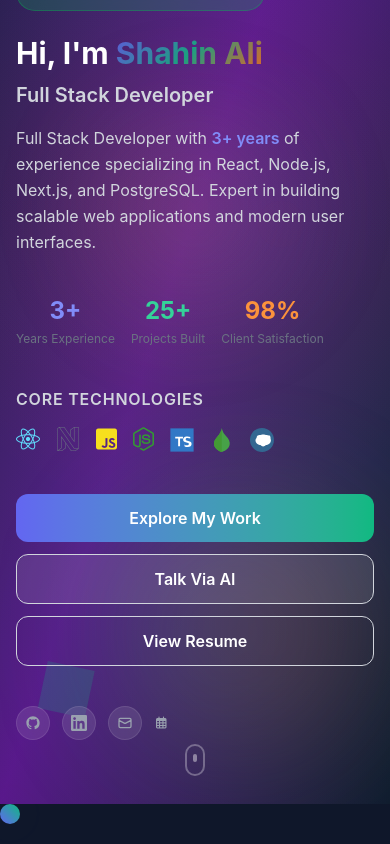
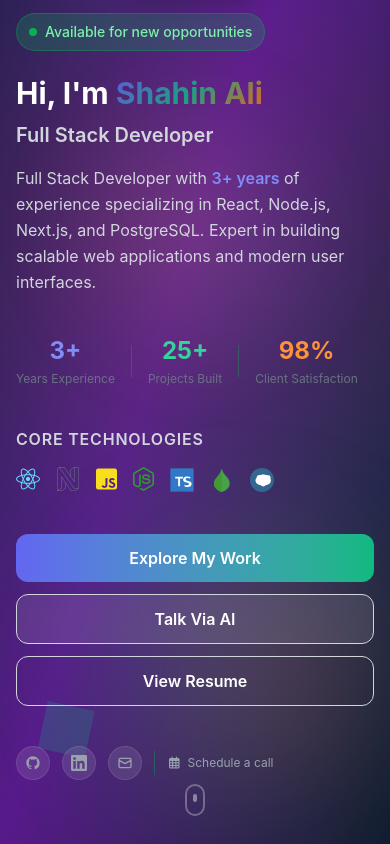
Before and after one commit to shahinali-dev/shahin-ali, a website with bundled scripts: page index.html in a window 390 px wide. Shown: the part 379-1223 px from the top of the page. Before the commit the page ends 1183 px from the top, so only its background shows below. Built offline with nearby package versions, Linux system fonts and the light colour scheme; files whose address does not match are found by name.

Commit message:
fix: responsiveness

```diff
--- a/index.html
+++ b/index.html
@@ -321,7 +321,7 @@
                     </div>
                   </div>
                   <div
-                    class="hidden sm:block h-8 sm:h-12 w-px bg-gray-300 dark:bg-green-500/30"
+                    class="h-8 sm:h-12 w-px bg-gray-300 dark:bg-green-500/30"
                     aria-hidden="true"
                   ></div>
                   <div class="text-center lg:text-left">
@@ -337,7 +337,7 @@
                     </div>
                   </div>
                   <div
-                    class="hidden sm:block h-8 sm:h-12 w-px bg-gray-300 dark:bg-green-500/30"
+                    class="h-8 sm:h-12 w-px bg-gray-300 dark:bg-green-500/30"
                     aria-hidden="true"
                   ></div>
                   <div class="text-center lg:text-left">
@@ -489,7 +489,7 @@
                 </section>
 
                 <!-- Social Links -->
-                <nav
+                <navpy
                   class="flex flex-wrap items-center gap-3 sm:gap-4 pt-4 sm:pt-6"
                   aria-label="Social Links"
                 >
@@ -549,7 +549,7 @@
                     </svg>
                   </a>
                   <div
-                    class="hidden sm:block h-6 sm:h-10 w-px bg-gray-300 dark:bg-green-500/30"
+                    class="h-6 sm:h-10 w-px bg-gray-300 dark:bg-green-500/30"
                     aria-hidden="true"
                   ></div>
                   <a
@@ -560,14 +560,14 @@
                     aria-label="Schedule a call via Calendly"
                   >
                     <i class="far fa-calendar-alt" aria-hidden="true"></i>
-                    <span class="hidden sm:inline">Schedule a call</span>
+                    <span>Schedule a call</span>
                   </a>
-                </nav>
+                </navpy>
               </article>
 
               <!-- Right Content - Profile Image -->
               <aside
-                class="relative animate-scale-in order-1 lg:order-2 flex justify-center"
+                class="relative animate-scale-in order-1 lg:order-2 flex justify-center pt-10 md:pt-0"
                 style="animation-delay: 0.5s"
               >
                 <div class="relative w-64 h-64 sm:w-80 sm:h-80 lg:w-96 lg:h-96">
```
Also changed, not shown: css/output.css.
